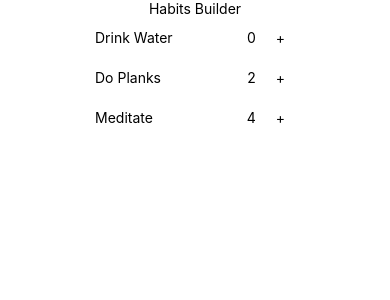
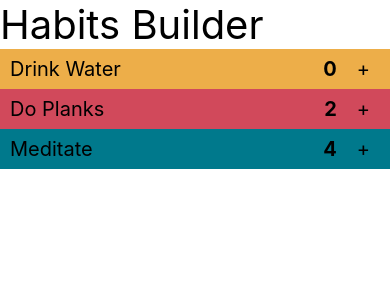
Before and after one commit to sivakar12/habit-builder-react-native, a React Native app: screen / in a window 390 px wide. Shown: the top 300 px of the page. Built offline with nearby package versions, Linux system fonts and the light colour scheme.

Commit message:
Add colors and more styling

```diff
--- a/app/HabitListView.tsx
+++ b/app/HabitListView.tsx
@@ -1,23 +1,24 @@
 import React from 'react';
 import { StyleSheet, Text, TouchableOpacity, View } from 'react-native';
 import { useHabitsData } from './Hooks';
-import { padding } from './StyleConstants';
+import { padding, listItemColors, fontSizes } from './StyleConstants';
 import { Habit } from './Types';
 
 type HabitListPropType = { children: React.ReactNode | React.ReactNode[] }
 type HabitPropType = {
     habit: Habit,
+    color: string,
     onIncrement: () => void
 }
 
-const HabitItem = ({ habit, onIncrement }: HabitPropType) => {
-    // TODO: Choose color based on the index and combine it with old style
+const HabitItem = ({ habit, onIncrement, color }: HabitPropType) => {
+    const style = StyleSheet.compose(styles.habitItem, {'backgroundColor': color})
     return (
-        <View style={styles.habitItem}>
-            <Text style={{flexGrow: 1}}>{habit.name}</Text>
+        <View style={style}>
+            <Text style={styles.habitNameText}>{habit.name}</Text>
             <Text style={styles.habitLogCount}>{habit.logs.length}</Text>
-            <TouchableOpacity style={styles.habitIncrementButton} onPress={onIncrement}>
-                <Text>+</Text>
+            <TouchableOpacity onPress={onIncrement}>
+                <Text style={styles.habitIncrementButton}>+</Text>
             </TouchableOpacity>
         </View>
     )
@@ -35,11 +36,13 @@ const HabitListView = () => {
     const [habits, incrementHabit] = useHabitsData()
     return (
         <View style={styles.habitListView}>
-            <Text>Habits Builder</Text>
+            <Text style={styles.title}>Habits Builder</Text>
             <HabitList>
-                {habits.map(habit =>
-                    <HabitItem habit={habit} onIncrement={() => incrementHabit(habit.id)}/>
-                )}
+                {habits.map((habit, i) => {
+                    const color = listItemColors[i % listItemColors.length]
+                    const onIncrementHandler = () => incrementHabit(habit.id)
+                    return <HabitItem habit={habit} onIncrement={onIncrementHandler} color={color}/>
+                })}
             </HabitList>
         </View>
     )
@@ -48,24 +51,34 @@ const styles = StyleSheet.create({
     habitItem: {
         flexDirection: 'row',
         justifyContent: 'space-between',
-        width: 200,
         height: 40,
-        alignItems: 'center'
+        alignItems: 'center',
+        padding: padding,
+        fontSize: fontSizes[1]
     },
     habitList: {
         flex: 1,
-        alignItems: 'center'
     },
     habitLogCount: {
-        padding: padding
+        padding: padding,
+        fontSize: fontSizes[1],
+        paddingHorizontal: padding,
+        fontWeight: 'bold'
     },
     habitIncrementButton: {
-        backgroundColor: '#fff',
-        padding: padding
+        backgroundColor: '#fff0',
+        fontSize: fontSizes[1],
+        paddingHorizontal: padding
+    },
+    habitNameText: {
+        fontSize: fontSizes[1],
+        flexGrow: 1
     },
     habitListView: {
-        flex: 1,
-        alignItems: 'center'
+        flex: 1
+    },
+    title: {
+        fontSize: fontSizes[0]
     }
 })
 
--- a/app/StyleConstants.ts
+++ b/app/StyleConstants.ts
@@ -1,3 +1,14 @@
 const padding = 10
 
-export { padding }
+const listItemColors = [
+    '#EDAE49',
+    '#D1495B',
+    '#00798C',
+    '#30638E',
+    '#003D5B'
+]
+
+const fontSizes = [
+    40, 20, 10
+]
+export { padding, listItemColors, fontSizes }
```
